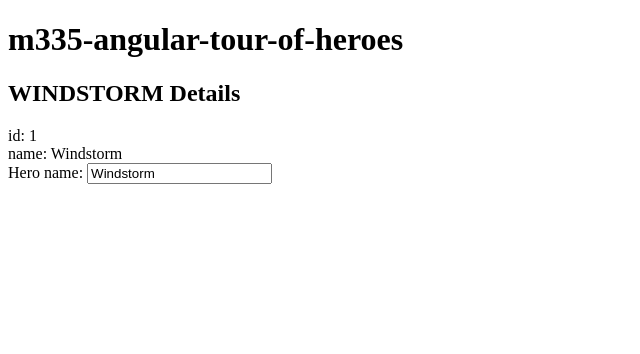
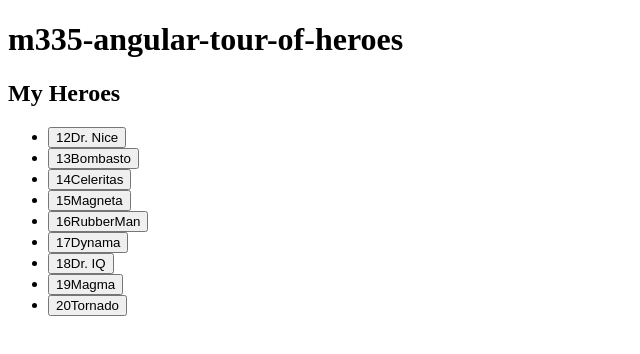
Before and after one commit to jzelAdmin2006/m335-angular-tour-of-heroes, an Angular app: page / in a window 1280 px wide. Shown: the top 354 px of the page, without its empty margins (0-640 px from the left). Built offline with nearby package versions, Linux system fonts and the light colour scheme.

Commit message:
Display heroes from mock

```diff
--- a/src/app/heroes/heroes.component.html
+++ b/src/app/heroes/heroes.component.html
@@ -1,7 +1,9 @@
-<h2>{{ hero.name | uppercase }} Details</h2>
-<div><span>id: </span>{{ hero.id }}</div>
-<div><span>name: </span>{{ hero.name }}</div>
-<div>
-  <label for="name">Hero name: </label>
-  <input id="name" [(ngModel)]="hero.name" placeholder="name" />
-</div>
+<h2>My Heroes</h2>
+<ul class="heroes">
+  <li *ngFor="let hero of heroes">
+    <button type="button">
+      <span class="badge">{{ hero.id }}</span>
+      <span class="name">{{ hero.name }}</span>
+    </button>
+  </li>
+</ul>
--- a/src/app/heroes/heroes.component.ts
+++ b/src/app/heroes/heroes.component.ts
@@ -1,5 +1,5 @@
 import { Component } from '@angular/core';
-import { Hero } from '../hero';
+import { HEROES } from '../mock-heroes';
 
 @Component({
   selector: 'app-heroes',
@@ -7,8 +7,5 @@
   styleUrls: ['./heroes.component.scss'],
 })
 export class HeroesComponent {
-  hero: Hero = {
-    id: 1,
-    name: 'Windstorm',
-  };
+  heroes = HEROES;
 }
```
